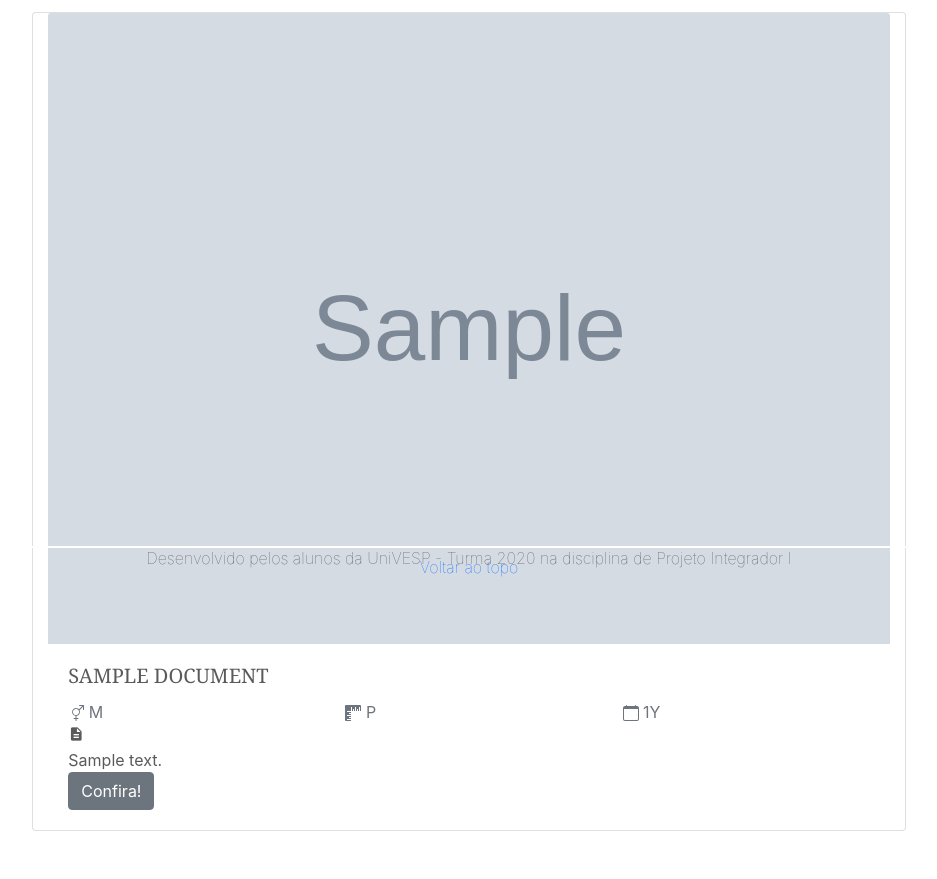
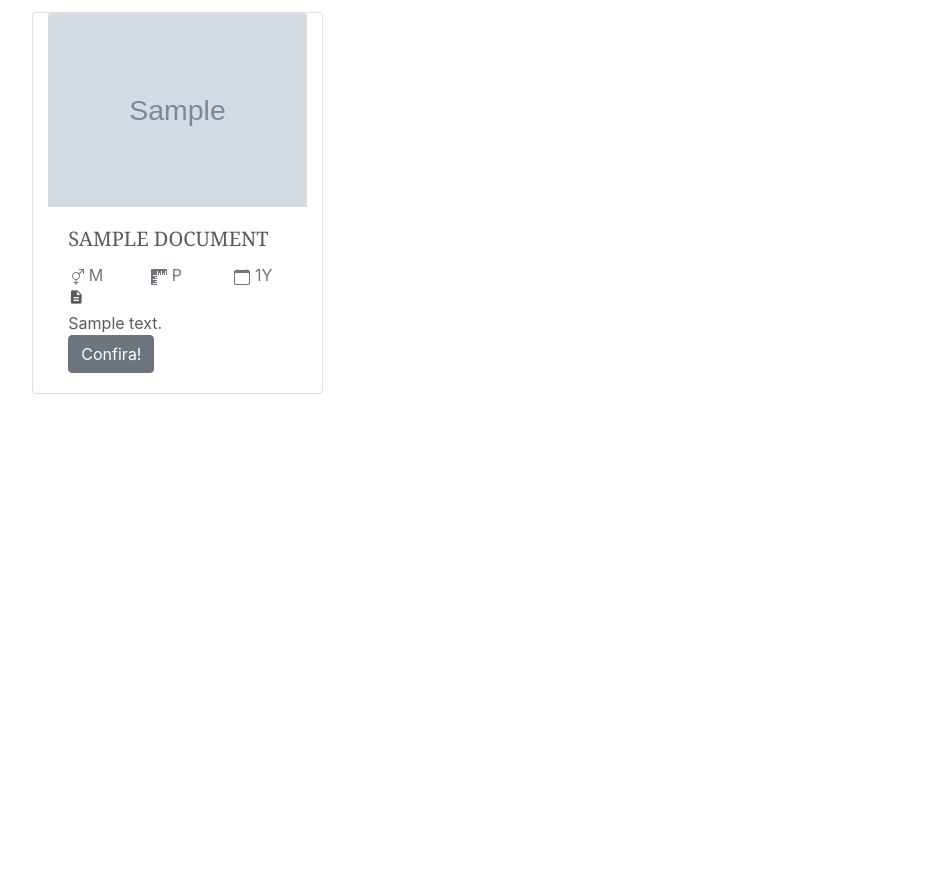
Before and after one commit to bruno-caldas/pi_univesp_jacana, a Django app: page /abrigo/mural_animais in a window 1280 px wide. Shown: the part 252-1131 px from the top of the page, without its empty margins (171-1108 px from the left). After the commit the page ends 646 px from the top, so only its background shows below. Run offline with Django 3.2, Linux system fonts and the light colour scheme; tables that the repository leaves empty hold one stand-in row (values such as "Sample post"); grey boxes marked "Sample" are stand-in pictures; some libraries are stand-ins or nearby versions.

Commit message:
fix: mural fofura

```diff
--- a/cadastro/templates/cadastro/form.html
+++ b/cadastro/templates/cadastro/form.html
@@ -19,7 +19,7 @@
         <div class="row">
             {% if documents %}
             {% for document in documents %}
-            <div class="col card" style="width: 18rem;">
+            <div class="col-4 card" style="width: 18rem;">
                 <img src="{{ document.docfile.url }}" class="card-img-top" alt="...">
                 <div class="card-body">
                     <h5 class="card-title">{{ document.nome_cachorro.upper }}</h5>
```
